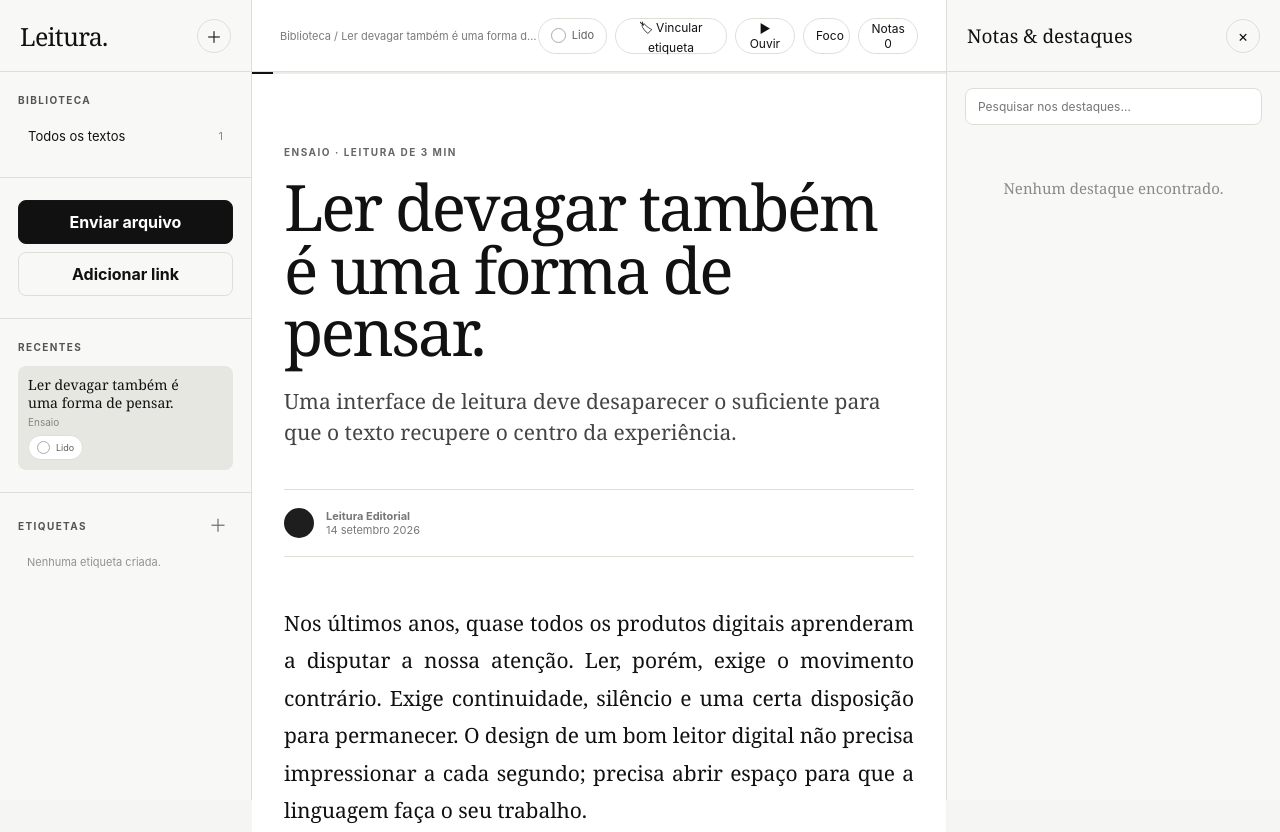
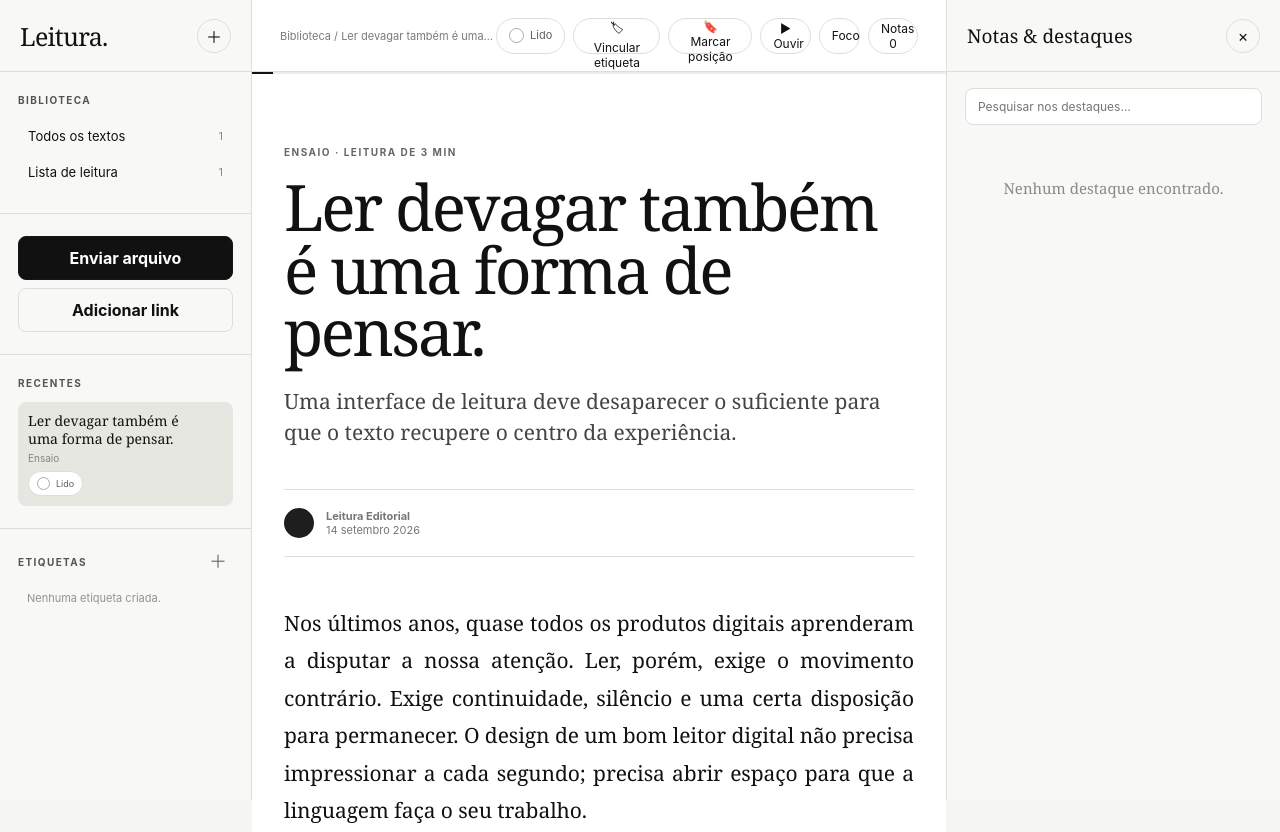
Before and after one commit to rafaelordanini/minhasleituras, a website: page index.html in a window 1280 px wide. Shown: the top 832 px of the page. Drawn offline with Linux system fonts and the light colour scheme.

Commit message:
Expor lista de leitura e marcador na interface

```diff
--- a/index.html
+++ b/index.html
@@ -7,6 +7,7 @@
 <link rel="stylesheet" href="/styles.css?v=20260914-4" />
 <link rel="stylesheet" href="/fixes.css?v=20260914-4" />
 <link rel="stylesheet" href="/read-status.css?v=20260914-6" />
+<link rel="stylesheet" href="/reading-tools.css?v=20260914-7" />
 </head>
 <body>
 <div class="app" id="app">
@@ -15,6 +16,7 @@
     <div class="section">
       <div class="eyebrow">Biblioteca</div>
       <div class="nav-item" id="allTextsNav"><span>Todos os textos</span><span class="count" id="allCount">0</span></div>
+      <div class="nav-item" id="readingListNav"><span>Lista de leitura</span><span class="count" id="readingListCount">0</span></div>
     </div>
     <div class="section">
       <button class="upload" id="uploadBtn">Enviar arquivo</button>
@@ -64,6 +66,7 @@
 <script src="/app-features.js?v=20260914-4"></script>
 <script src="/app-highlight-fix.js?v=20260914-5"></script>
 <script src="/app-read-status.js?v=20260914-6"></script>
+<script src="/app-reading-tools.js?v=20260914-7"></script>
 <script src="/app-init.js?v=20260914-4"></script>
 <script src="/app-fixes.js?v=20260914-4"></script>
 </body>
```
